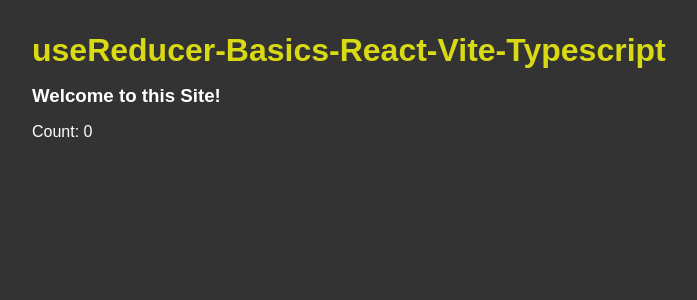
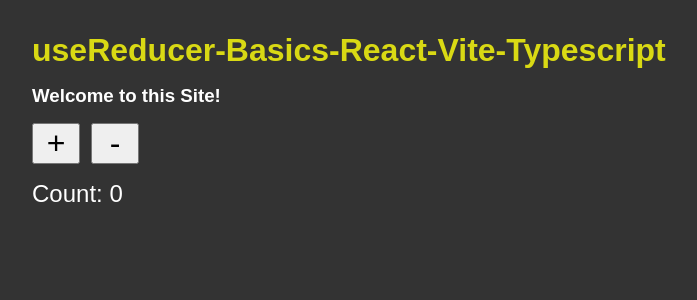
Before and after one commit to Scientific-Research/mk004-useReducer-basics-React-Vite-Typescript, a React (Vite) app: page / in a window 1280 px wide. Shown: the top 300 px of the page, without its empty margins (0-697 px from the left). Built offline with nearby package versions, Linux system fonts and the light colour scheme.

Commit message:
useReducer works well with both + and - buttons

```diff
--- a/src/App.css
+++ b/src/App.css
@@ -18,5 +18,21 @@
 
   .count {
     margin-top: 1rem;
+    font-size: 1.5rem;
+  }
+
+  .buttonArea {
+    /* display: flex; */
+    /* gap: 0.5rem; */
+    margin-top: 1rem;
+
+    .increaseBtn {
+      margin-right: 0.7rem;
+    }
+
+    button {
+      font-size: 2rem;
+      width: 3rem;
+    }
   }
 }
--- a/src/App.tsx
+++ b/src/App.tsx
@@ -29,10 +29,23 @@
 function App() {
   const [state, dispatch] = useReducer(reducer, initialState);
 
+  const handleIncreaseCount = () => {
+    dispatch({ type: 'increment' });
+  };
+
+  const handleDecreaseCount = () => {
+    dispatch({ type: 'decrement' });
+  };
+
   return (
     <div className="App">
       <h1>useReducer-Basics-React-Vite-Typescript</h1>
       <h3>Welcome to this Site!</h3>
+      <div className="buttonArea">
+        <button className='increaseBtn' onClick={handleIncreaseCount}>+</button>
+
+        <button onClick={handleDecreaseCount}>-</button>
+      </div>
       <p className="count">Count: {state.count}</p>
     </div>
   );
```
